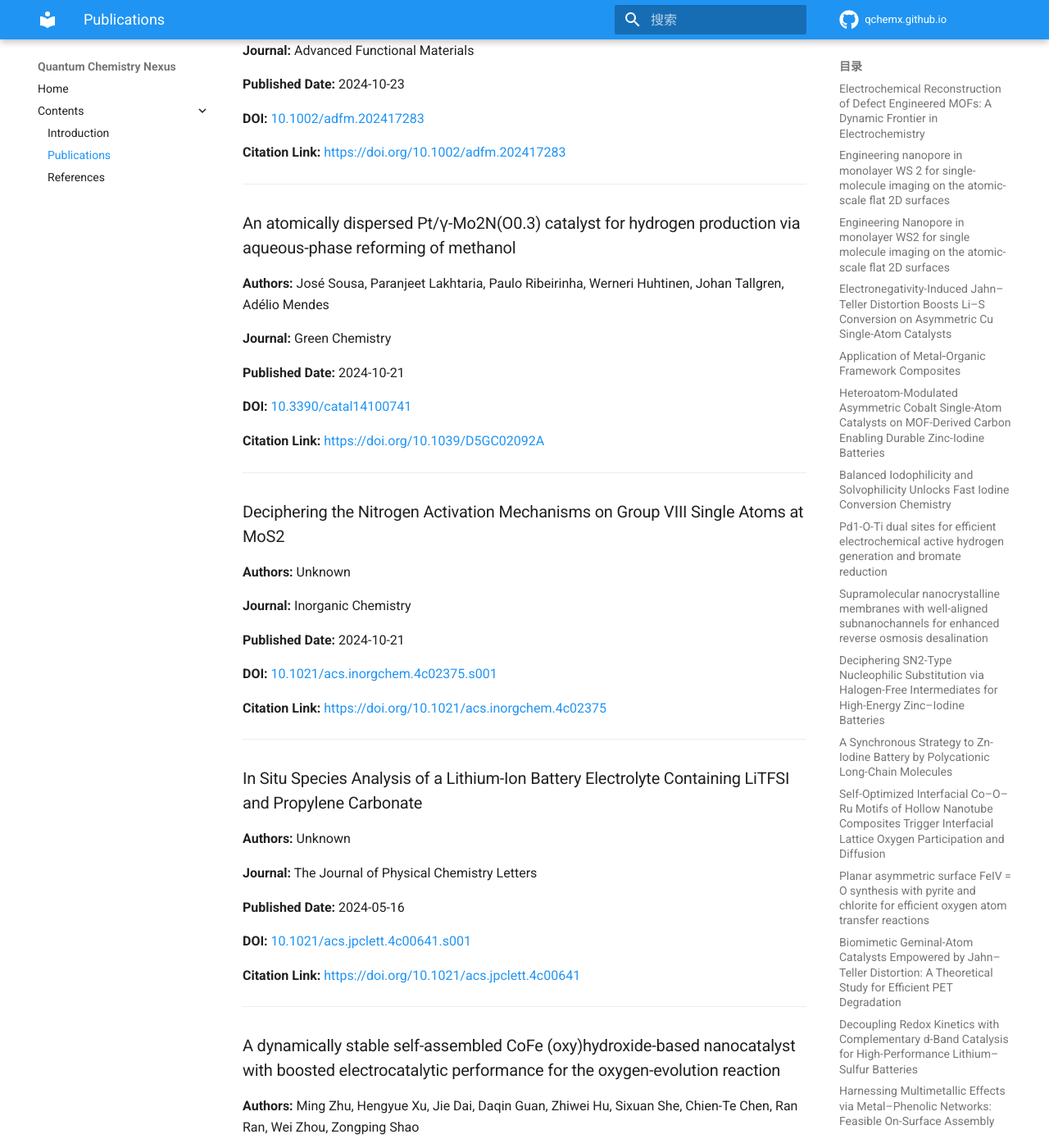
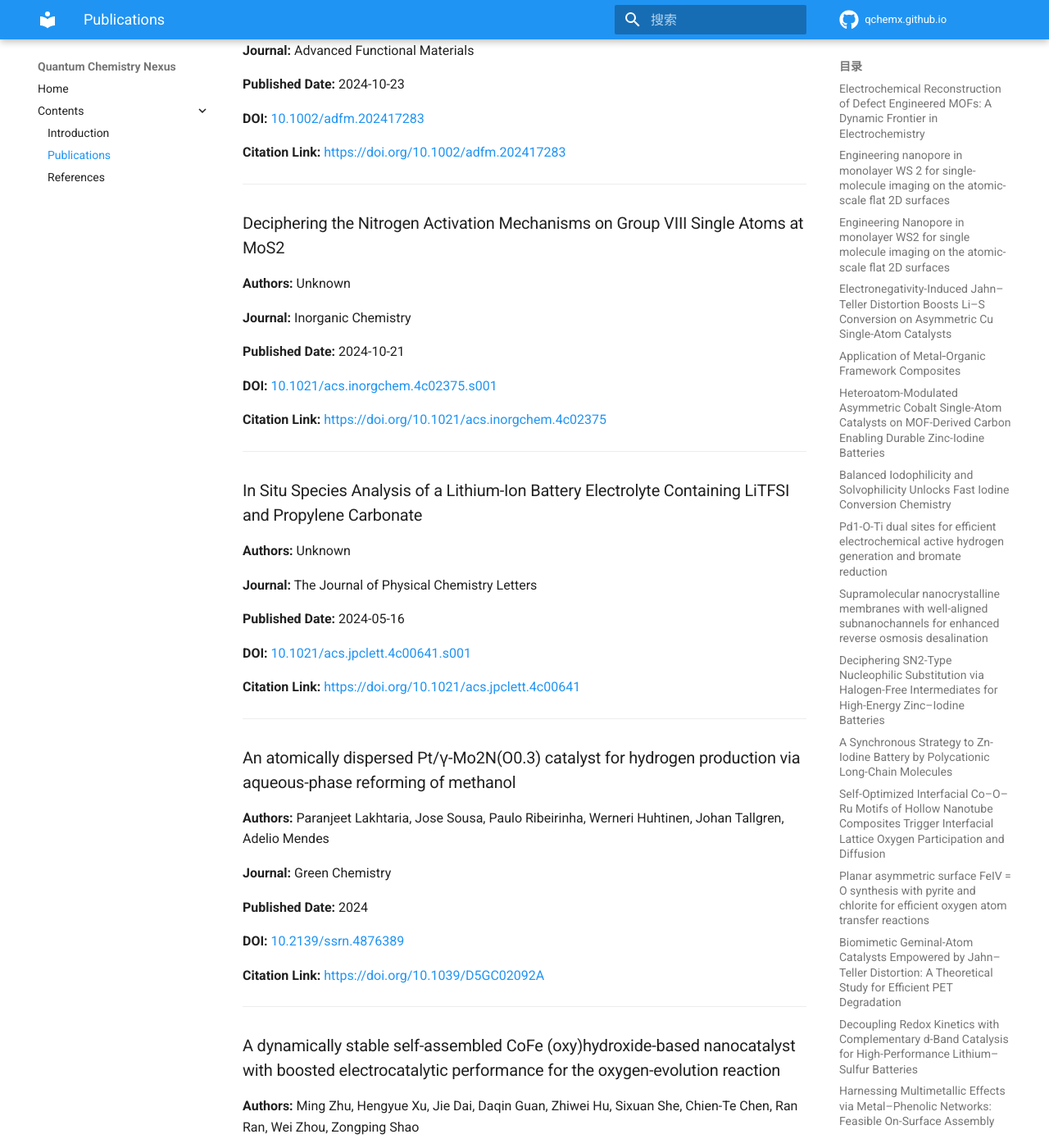
Before and after one commit to QChemX/qchemx.github.io, an MkDocs documentation site: the page built from docs/publications.md, in a window 1280 px wide and 1400 px high, scrolled down 19549 px. Shown: the whole window at 82% size. Built offline with MkDocs 1.6.1 and Material for MkDocs 9.7.7, drawn with Linux system fonts in a browser that asks for light colours; comment, search, counter and statistics services are not loaded; part of the change alters nothing that is shown; some of the changed text lies outside the part shown.

Commit message:
[orcid sync] Update publications

```diff
--- a/docs/publications.md
+++ b/docs/publications.md
@@ -702,7 +702,7 @@ This page was generated automatically.
 
 **Published Date:** 2024-4-4
 
-**DOI:** [10.1002/anie.202401386](https://doi.org/10.1002/anie.202401386)
+**DOI:** [10.1002/ange.202401386](https://doi.org/10.1002/ange.202401386)
 
 **Citation Link:** [https://doi.org/10.1002/anie.202401386](https://doi.org/10.1002/anie.202401386)
 
@@ -718,7 +718,7 @@ This page was generated automatically.
 
 **Published Date:** 2024-4-4
 
-**DOI:** [10.1002/anie.202401386](https://doi.org/10.1002/anie.202401386)
+**DOI:** [10.1002/ange.202401386](https://doi.org/10.1002/ange.202401386)
 
 **Citation Link:** [https://doi.org/10.1002/ange.202401386](https://doi.org/10.1002/ange.202401386)
 
@@ -902,22 +902,6 @@ This page was generated automatically.
 
 ---
 
-### An atomically dispersed Pt/γ-Mo2N(O0.3) catalyst for hydrogen production via aqueous-phase reforming of methanol
-
-**Authors:** José Sousa, Paranjeet Lakhtaria, Paulo Ribeirinha, Werneri Huhtinen, Johan Tallgren, Adélio Mendes
-
-**Journal:** Green Chemistry
-
-**Published Date:** 2024-10-21
-
-**DOI:** [10.3390/catal14100741](https://doi.org/10.3390/catal14100741)
-
-**Citation Link:** [https://doi.org/10.1039/D5GC02092A](https://doi.org/10.1039/D5GC02092A)
-
-
-
----
-
 ### Deciphering the Nitrogen Activation Mechanisms on Group VIII Single Atoms at MoS2
 
 **Authors:** Unknown
@@ -945,6 +929,22 @@ This page was generated automatically.
 **DOI:** [10.1021/acs.jpclett.4c00641.s001](https://doi.org/10.1021/acs.jpclett.4c00641.s001)
 
 **Citation Link:** [https://doi.org/10.1021/acs.jpclett.4c00641](https://doi.org/10.1021/acs.jpclett.4c00641)
+
+
+
+---
+
+### An atomically dispersed Pt/γ-Mo2N(O0.3) catalyst for hydrogen production via aqueous-phase reforming of methanol
+
+**Authors:** Paranjeet Lakhtaria, Jose Sousa, Paulo Ribeirinha, Werneri Huhtinen, Johan Tallgren, Adelio Mendes
+
+**Journal:** Green Chemistry
+
+**Published Date:** 2024
+
+**DOI:** [10.2139/ssrn.4876389](https://doi.org/10.2139/ssrn.4876389)
+
+**Citation Link:** [https://doi.org/10.1039/D5GC02092A](https://doi.org/10.1039/D5GC02092A)
 
 
 
```
